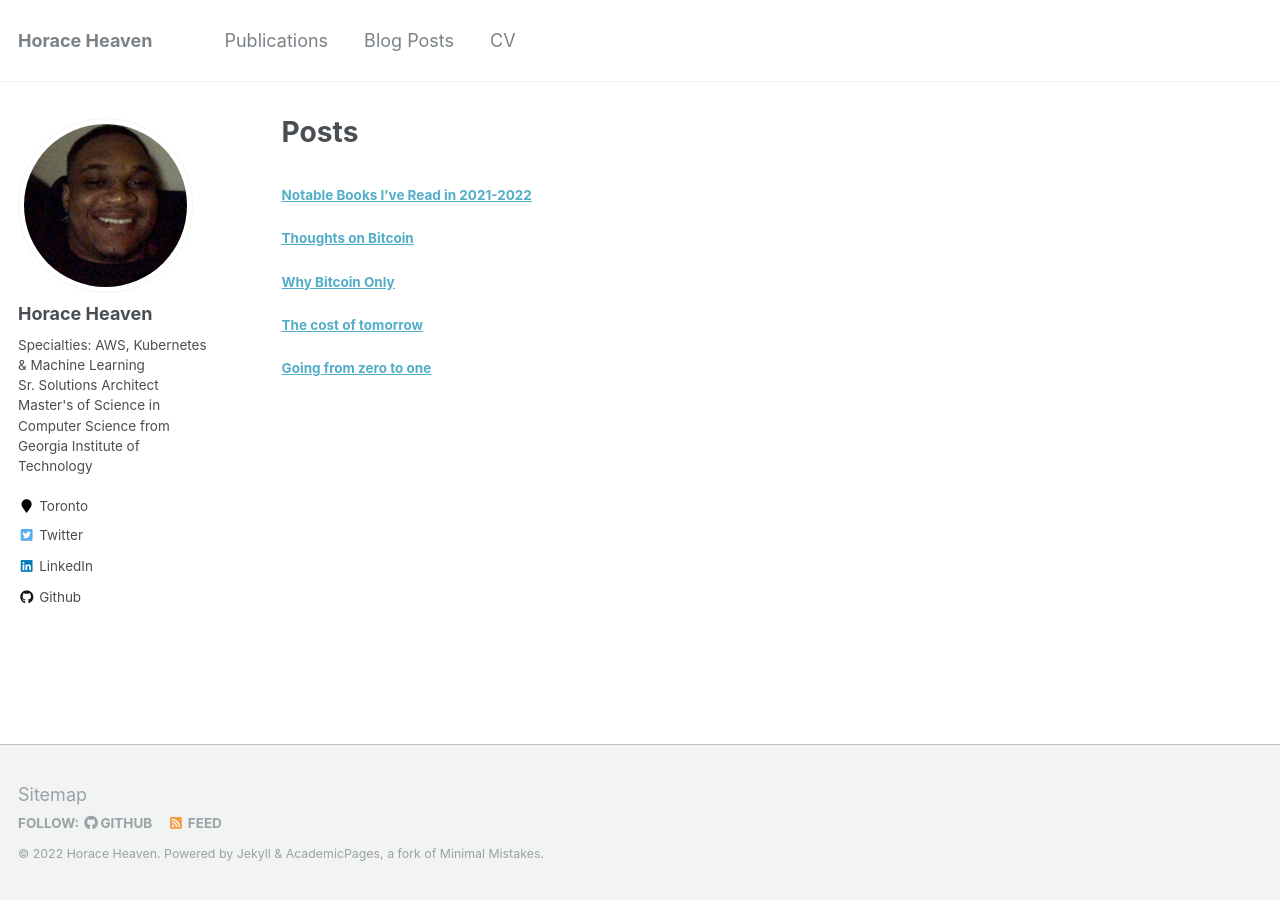
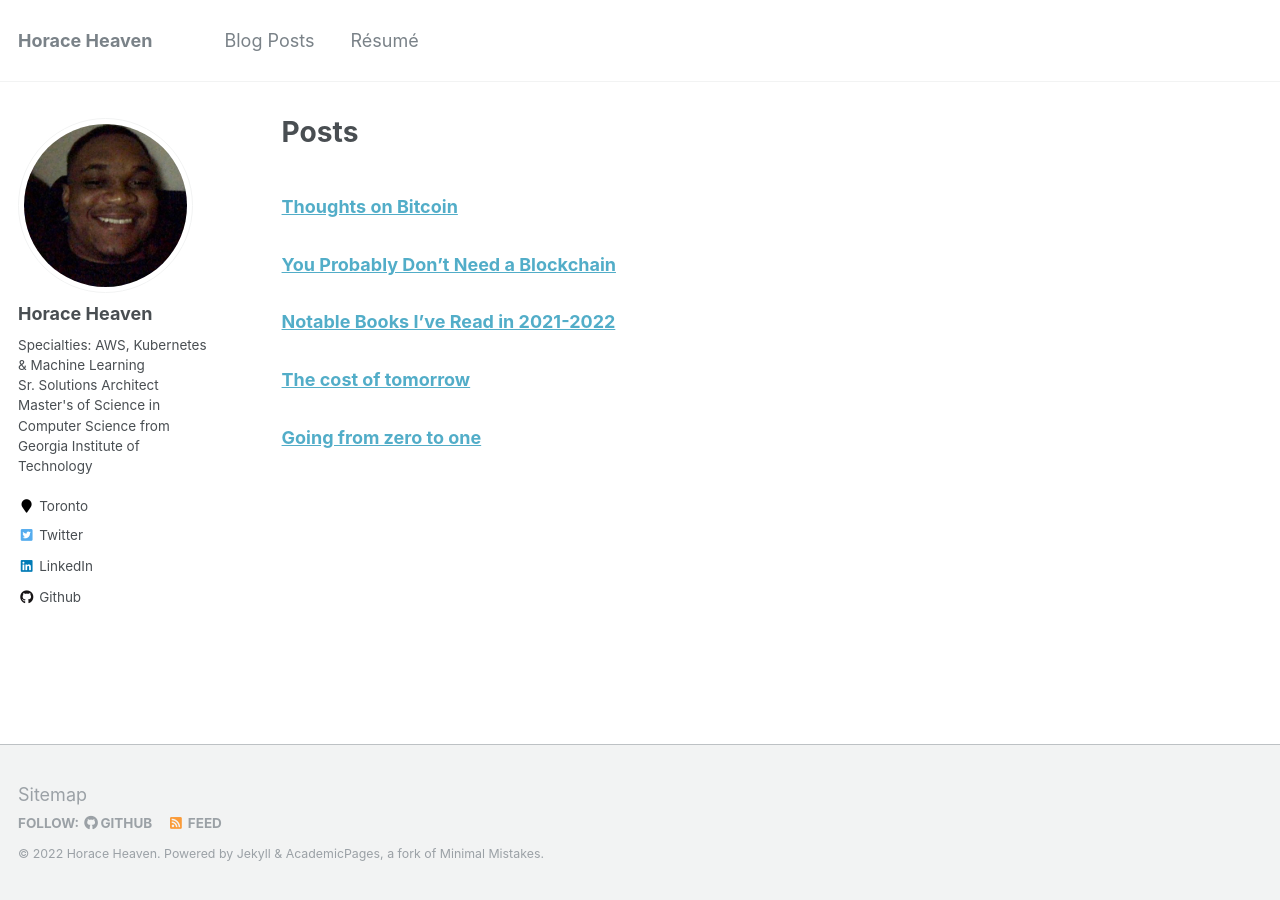
Before and after one commit to horaceheaven/horaceheaven.github.io, a Jekyll site: the page built from _pages/about.md, in a window 1280 px wide. Built offline with Jekyll 4.4.1, drawn with Linux system fonts in a browser that asks for light colours.

Commit message:
Update site

```diff
--- a/_pages/about.md
+++ b/_pages/about.md
@@ -8,12 +8,12 @@ redirect_from:
   - /about.html
 ---
 
-#### [Notable Books I’ve Read in 2021-2022](/publications/2022-books-read)
+### [Thoughts on Bitcoin](/publications/thoughts-on-bitcoin)
 
-#### [Thoughts on Bitcoin](/publications/thoughts-on-bitcoin)
+### [You Probably Don't Need a Blockchain](/publications/probably-dont-need-a-blockchain)
 
-#### [Why Bitcoin Only](/publications/why-bitcoin-only)
+### [Notable Books I’ve Read in 2021-2022](/publications/2022-books-read)
 
-#### [The cost of tomorrow](/publications/the-cost-of-tomorrow)
+### [The cost of tomorrow](/publications/the-cost-of-tomorrow)
 
-#### [Going from zero to one](/publications/going-from-zero-to-one)
+### [Going from zero to one](/publications/going-from-zero-to-one)
```
Also changed, not shown: _data/navigation.yml (+6 -5 lines), _publications/going-from-zero-to-one.md (+1 -1 lines), _publications/probably-dont-need-a-blockchain.md (+4 -6 lines), _publications/the-cost-of-tomorrow.md (+1 -1 lines), _publications/thoughts-on-bitcoin.md (+3 -5 lines), 1 other file.
